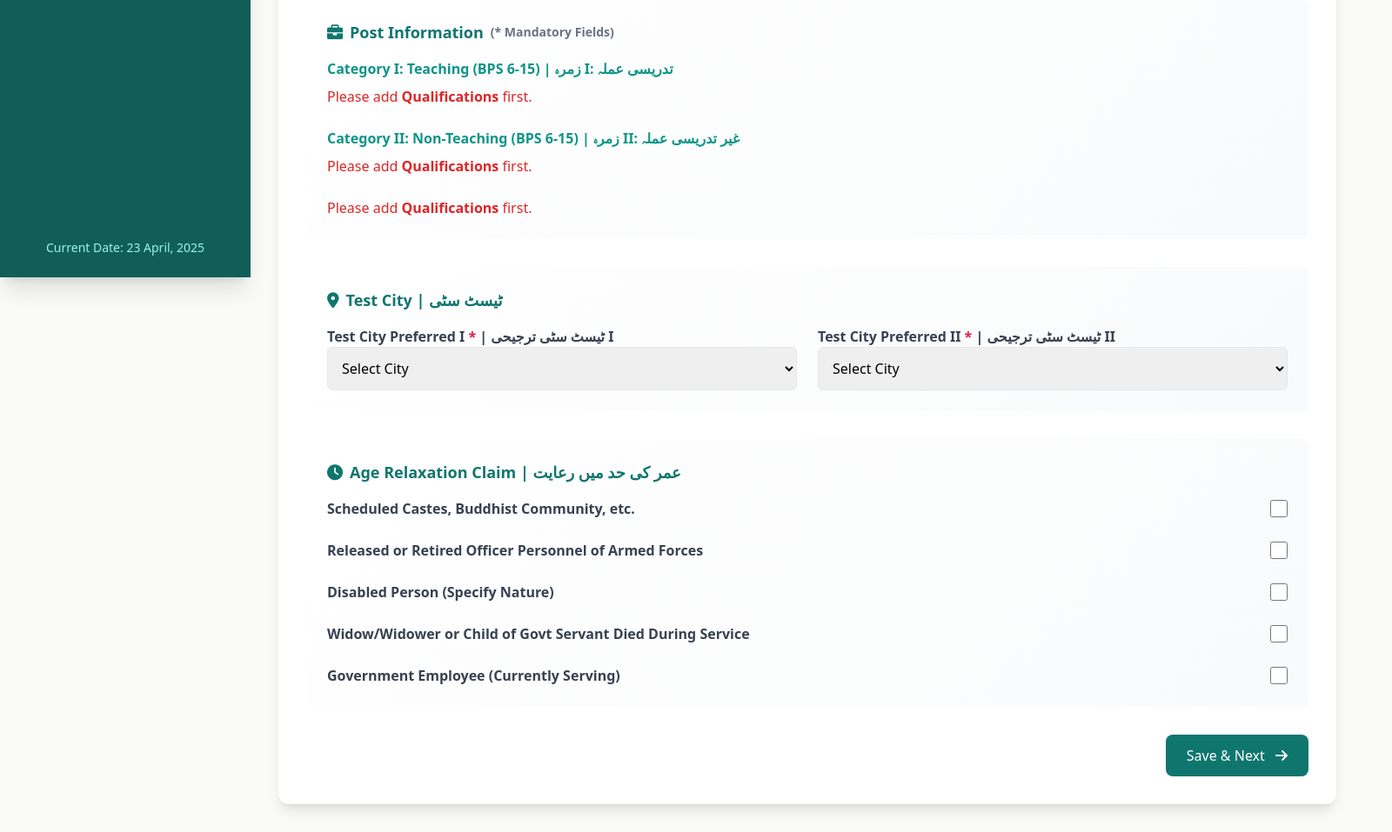
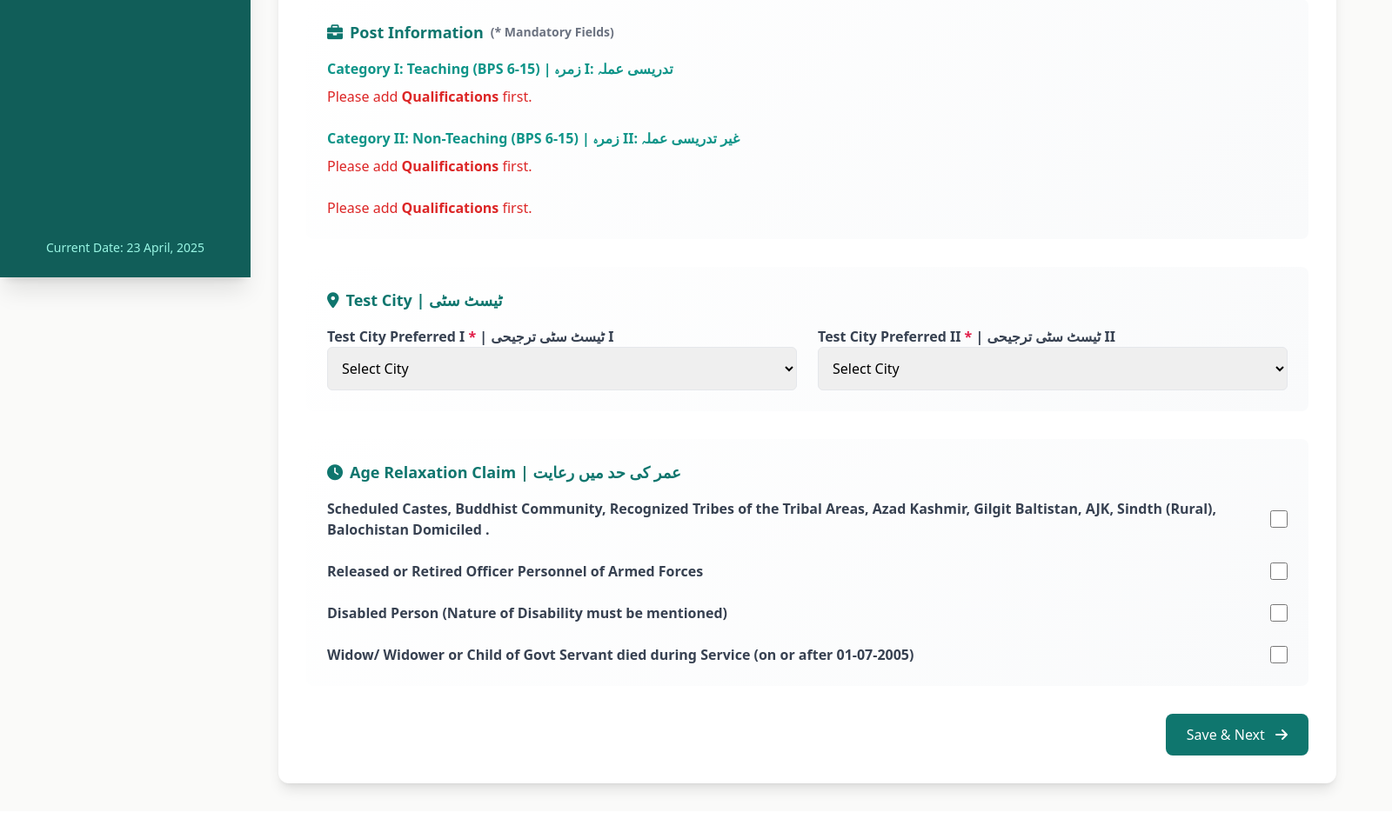
Before and after one commit to inductionportal123/induction, a PHP site: page /post_apply.php in a window 1600 px wide. Shown: the part 481-1438 px from the top of the page at 87% size. After the commit the page ends 1394 px from the top, so only its background shows below. Run offline with PHP 8.4, Linux system fonts and the light colour scheme; the visitor is signed in with stand-in values (Sample User, id 1); data that the repository does not hold is empty; some libraries are stand-ins or nearby versions.

Commit message:
changes in post apply

```diff
--- a/post_apply.php
+++ b/post_apply.php
@@ -314,7 +314,7 @@ if ($qualirow > 0) {
                     <div class="space-y-6">
                         <!-- Scheduled Castes -->
                         <div class="flex items-center justify-between">
-                            <label class="form-label flex-1">Scheduled Castes, Buddhist Community, etc.</label>
+                            <label class="form-label flex-1">Scheduled Castes, Buddhist Community, Recognized Tribes of the Tribal Areas, Azad Kashmir, Gilgit Baltistan, AJK, Sindth (Rural), Balochistan Domiciled .</label>
                             <input type="checkbox" name="caste_age_relax" id="caste_age_relax" class="h-5 w-5" <?php echo isset($relax_schedule_caste_data) && $relax_schedule_caste_data == 1 ? 'checked' : ''; ?>>
                         </div>
 
@@ -352,7 +352,7 @@ if ($qualirow > 0) {
                         <!-- Disabled Person -->
                         <div>
                             <div class="flex items-center justify-between">
-                                <label class="form-label flex-1">Disabled Person (Specify Nature)</label>
+                                <label class="form-label flex-1">Disabled Person (Nature of Disability must be mentioned) </label>
                                 <input type="checkbox" name="diabled_age_relax" id="diabled_age_relax" class="h-5 w-5" <?php echo isset($relax_diabled_data) && $relax_diabled_data == 1 ? 'checked' : ''; ?>>
                             </div>
                             <div id="disabled-fields" class="mt-4 <?php echo isset($relax_diabled_data) && $relax_diabled_data == 1 ? '' : 'hidden'; ?>">
@@ -371,7 +371,7 @@ if ($qualirow > 0) {
                         <!-- Widow/Widower -->
                         <div>
                             <div class="flex items-center justify-between">
-                                <label class="form-label flex-1">Widow/Widower or Child of Govt Servant Died During Service</label>
+                                <label class="form-label flex-1">Widow/ Widower or Child of Govt Servant died during Service (on or after 01-07-2005) </label>
                                 <input type="checkbox" name="widow_age_relax" id="widow_age_relax" class="h-5 w-5" <?php echo isset($relax_widow_data) && $relax_widow_data == 1 ? 'checked' : ''; ?>>
                             </div>
                             <div id="widow-fields" class="grid grid-cols-1 md:grid-cols-2 gap-4 mt-4 <?php echo isset($relax_widow_data) && $relax_widow_data == 1 ? '' : 'hidden'; ?>">
@@ -395,7 +395,7 @@ if ($qualirow > 0) {
                         </div>
 
                         <!-- Government Employee -->
-                        <div>
+                        <!-- <div>
                             <div class="flex items-center justify-between">
                                 <label class="form-label flex-1">Government Employee (Currently Serving)</label>
                                 <input type="checkbox" name="gov_emp" id="gov_emp" class="h-5 w-5" <?php echo isset($gov_data) && $gov_data == 1 ? 'checked' : ''; ?>>
@@ -436,7 +436,7 @@ if ($qualirow > 0) {
                                     </select>
                                 </div>
                             </div>
-                        </div>
+                        </div> -->
                     </div>
                 </div>
 
```
